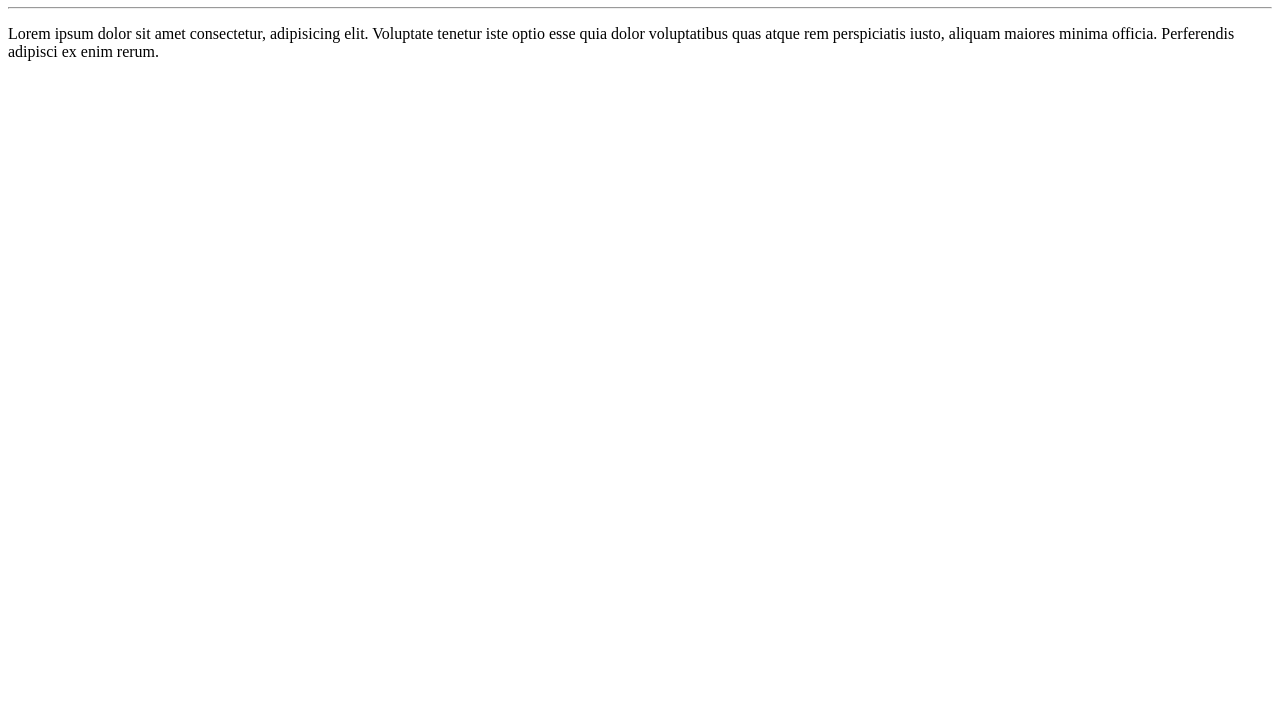
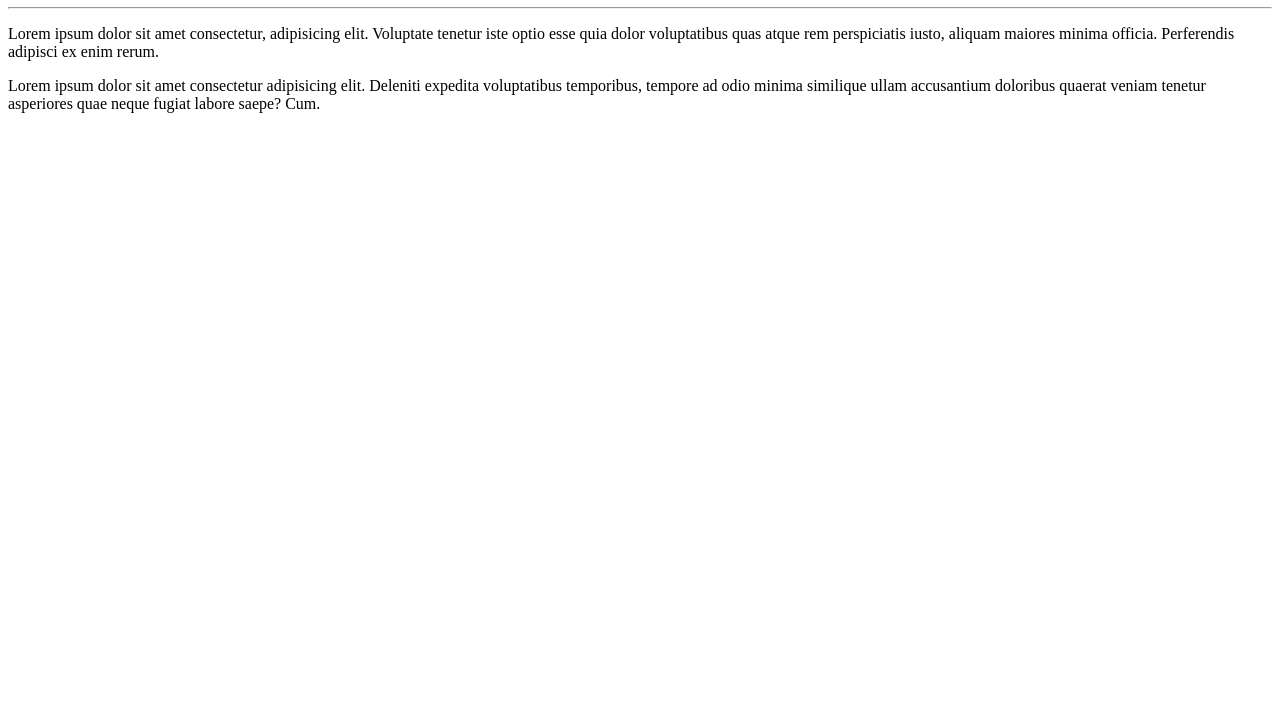
Before and after one commit to Marllon-OCL/Ola-Mundo, a plain HTML site: page site-exemplo/index.html in a window 1280 px wide. Shown: the part 73-800 px from the top of the page. Drawn offline with Linux system fonts and the light colour scheme.

Commit message:
Adicionei um parágrafo

```diff
--- a/site-exemplo/index.html
+++ b/site-exemplo/index.html
@@ -9,5 +9,6 @@
     <h1>Olá, Mundo!</h1>
     <hr>
     <p>Lorem ipsum dolor sit amet consectetur, adipisicing elit. Voluptate tenetur iste optio esse quia dolor voluptatibus quas atque rem perspiciatis iusto, aliquam maiores minima officia. Perferendis adipisci ex enim rerum.</p>
+    <p>Lorem ipsum dolor sit amet consectetur adipisicing elit. Deleniti expedita voluptatibus temporibus, tempore ad odio minima similique ullam accusantium doloribus quaerat veniam tenetur asperiores quae neque fugiat labore saepe? Cum.</p>
 </body>
 </html>
```
